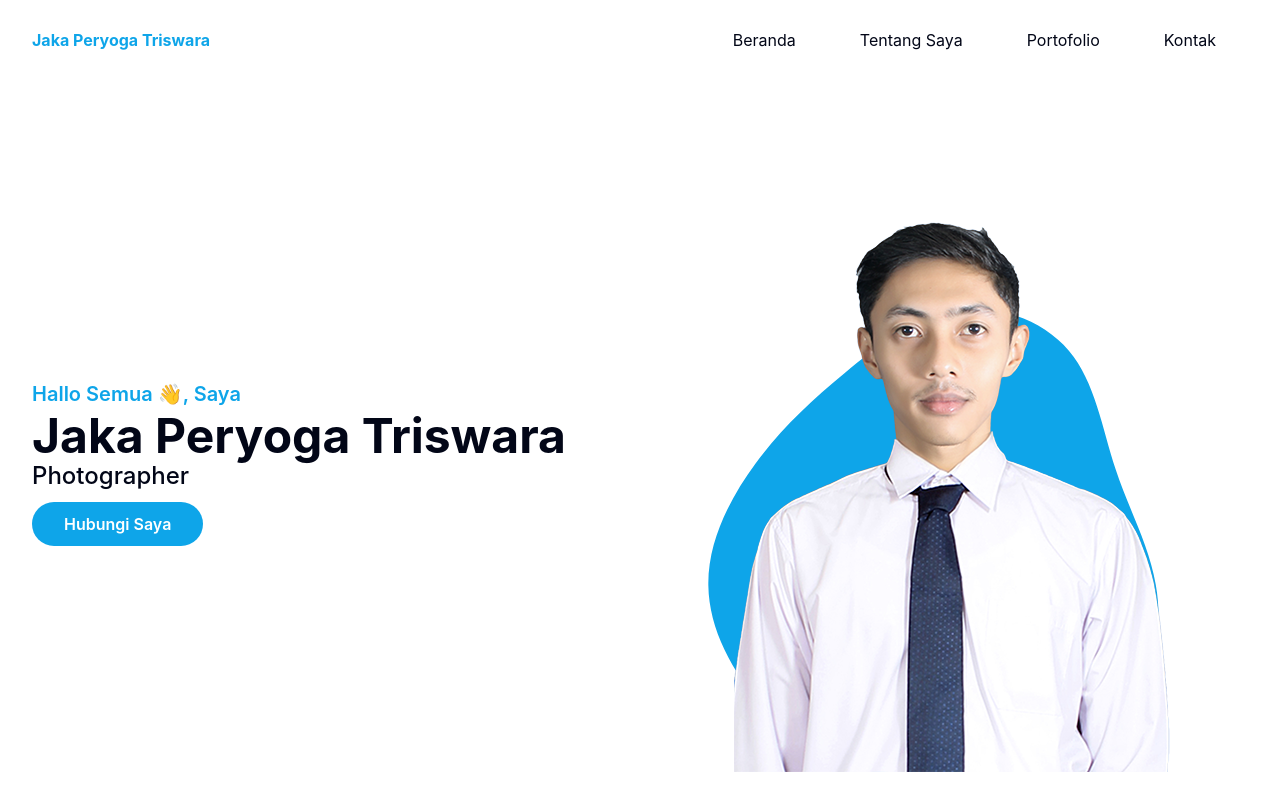
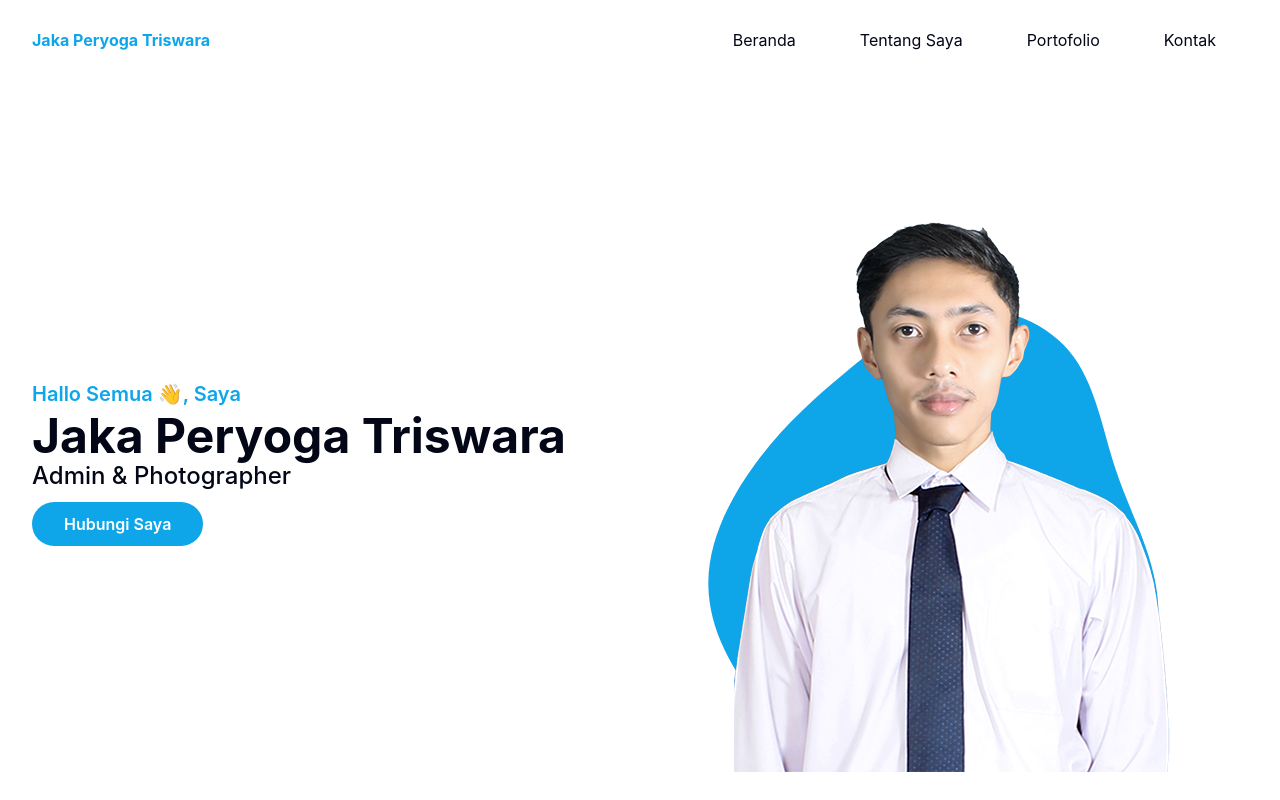
Before and after one commit to jakaperyoga/portofoliowebsite, a website: page index.html in a window 1280 px wide. Shown: the top 800 px of the page. Drawn offline with Linux system fonts and the light colour scheme.

Commit message:
Update index.html

```diff
--- a/index.html
+++ b/index.html
@@ -92,7 +92,7 @@
             </h1>
 
             <h2 class="font-medium text-secondary text-lg mb-5 lg:text-2xl">
-              <span class="text-dark">Photographer</span>
+              <span class="text-dark">Admin & Photographer</span>
             </h2>
 
 
```
